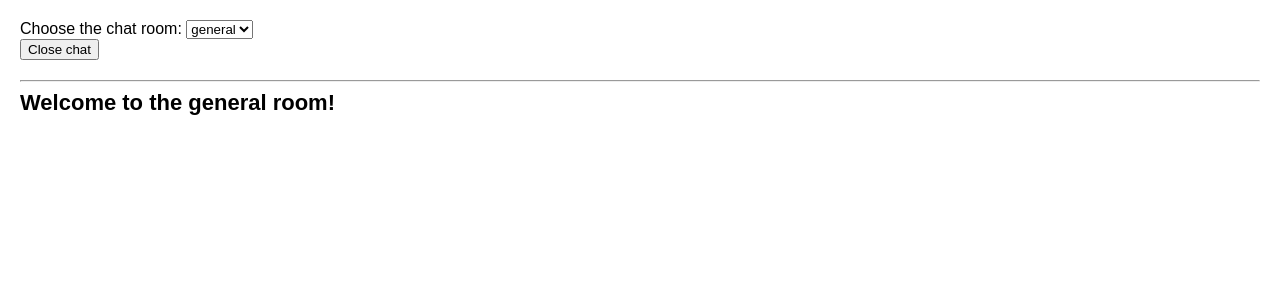
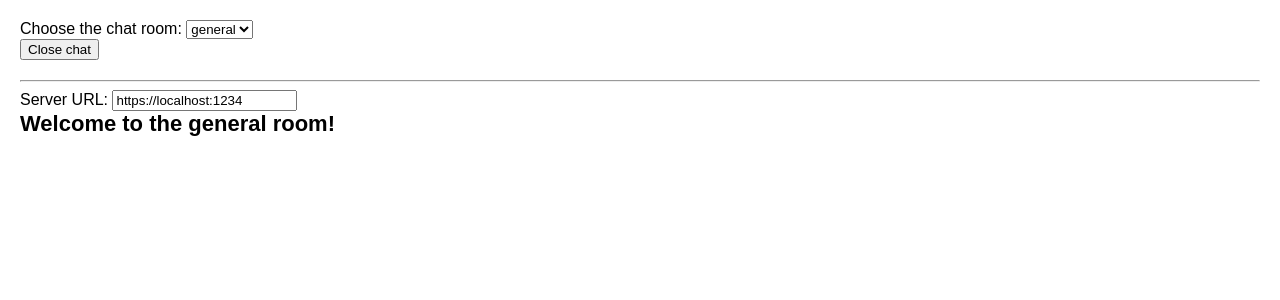
Before and after one commit to Sheddiey/Frontend-mentor-Projects, a React (Create React App) app in the folder my-app/: page / in a window 1280 px wide. Both pictures are taken after a click on the button "open chat". Shown: the top 300 px of the page. Built offline with nearby package versions, Linux system fonts and the light colour scheme.

Commit message:
dependencies

```diff
--- a/my-app/src/Escape Hatches/Lifecycle of Reactive Effects/ChatApp.jsx
+++ b/my-app/src/Escape Hatches/Lifecycle of Reactive Effects/ChatApp.jsx
@@ -4,12 +4,24 @@ import { createConnection } from "./Chat";
 const serverUrl = "https://localhost:1234";
 
 function ChatRoom({ roomId }) {
+  const [serverUrl, setServerUrl] = useState("https://localhost:1234");
   useEffect(() => {
     const connection = createConnection(serverUrl, roomId);
     connection.connect();
     return () => connection.disconnect();
-  }, [roomId]);
-  return <h1>Welcome to the {roomId} room!</h1>;
+  }, [roomId, serverUrl]);
+  return (
+    <>
+      <label>
+        Server URL:{" "}
+        <input
+          value={serverUrl}
+          onChange={(e) => setServerUrl(e.target.value)}
+        />
+      </label>
+      <h1>Welcome to the {roomId} room!</h1>
+    </>
+  );
 }
 
 export default function ChatApp() {
@@ -26,7 +38,7 @@ export default function ChatApp() {
         </select>
       </label>
       <button onClick={() => setShow(!show)}>
-        {show ? 'Close chat' : 'open chat'}
+        {show ? "Close chat" : "open chat"}
       </button>
       {show && <hr />}
       {show && <ChatRoom roomId={roomId} />}
```
